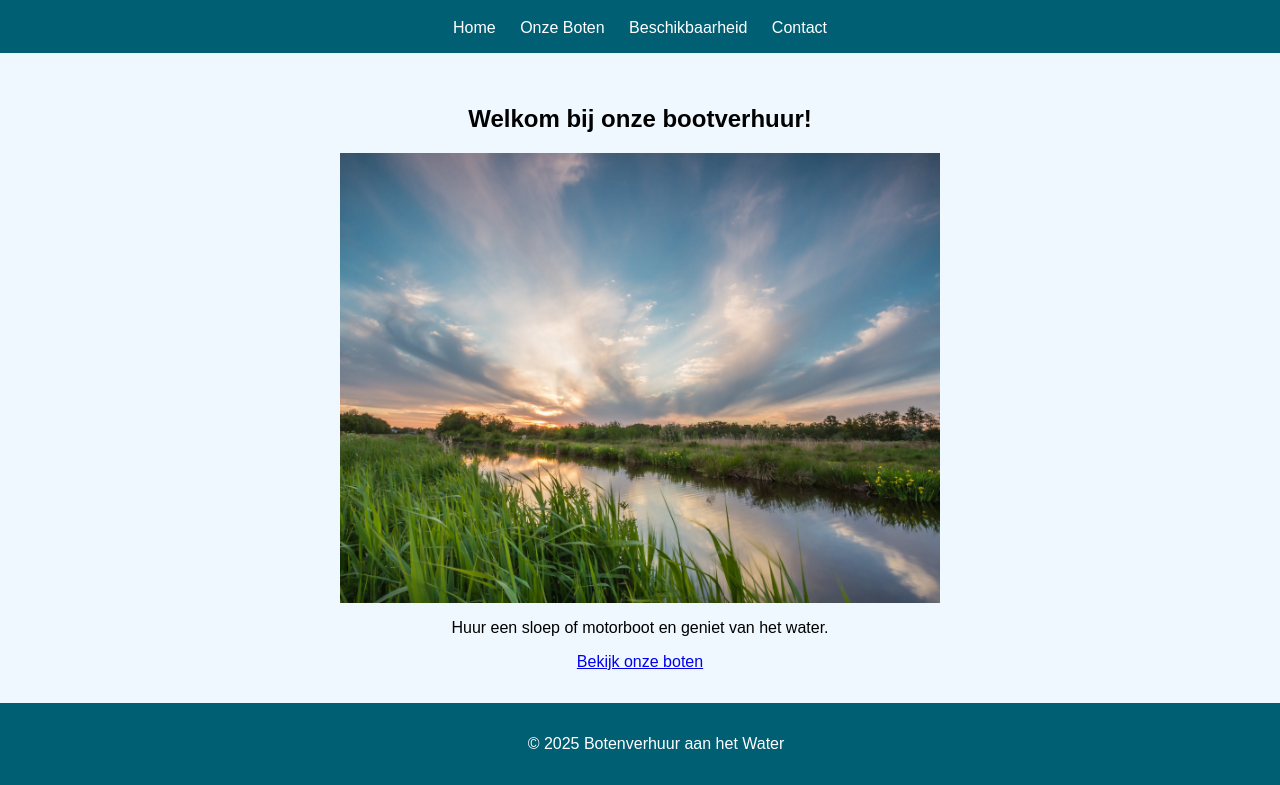
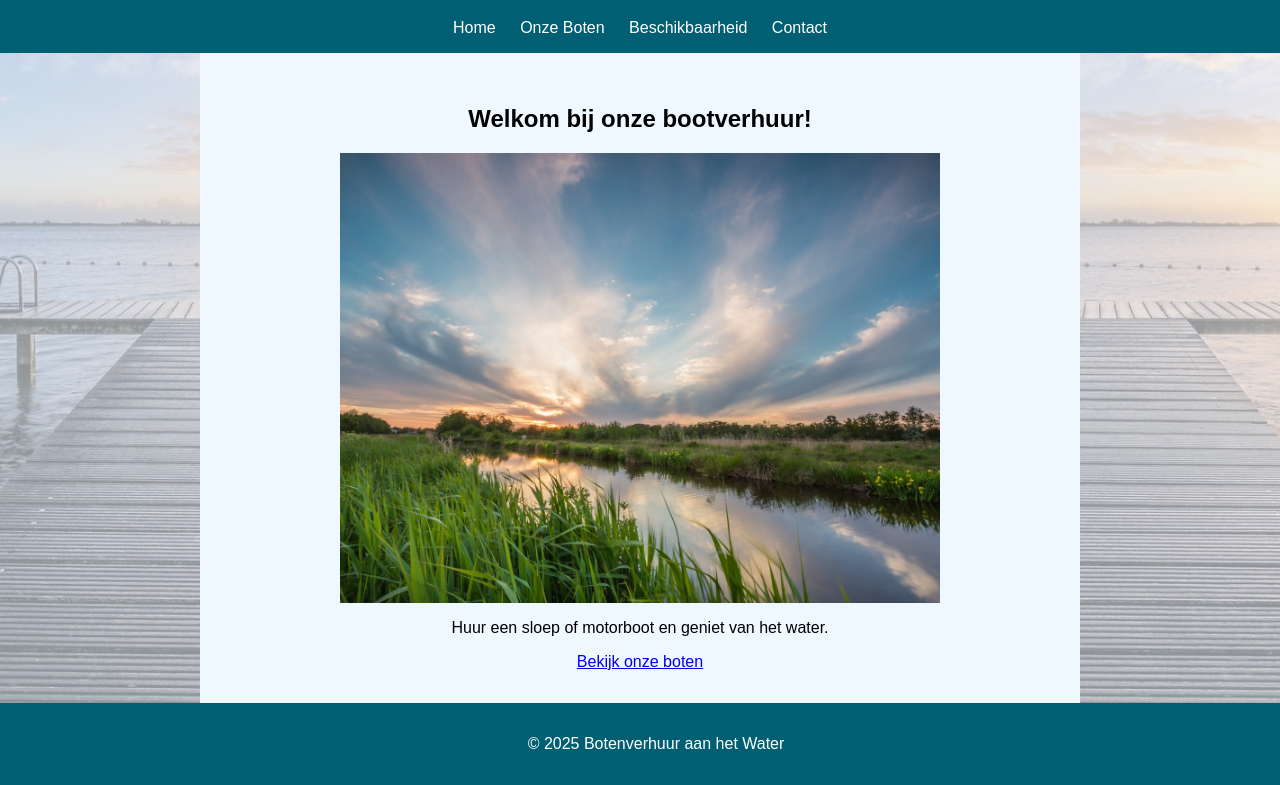
Before and after one commit to BootjesVerhuurAlphen/Bootjehuren.github.io, a plain HTML site: page index.html in a window 1280 px wide. Shown: the part 77-862 px from the top of the page. Drawn offline with Linux system fonts and the light colour scheme.

Commit message:
Update index.html

```diff
--- a/index.html
+++ b/index.html
@@ -19,6 +19,14 @@
     </header>
 
     <main>
+        <div class="side-image left">
+            <img src="braasemmeer links.jpg" alt="Decoratief links">
+          </div>
+
+          <div class="side-image right">
+            <img src="braasemmeer Rechts.jpg" alt="Decoratief rechts">
+          </div>
+
         <h2>Welkom bij onze bootverhuur!</h2>
 
         <div class="responsive-img-wrapper">
```
